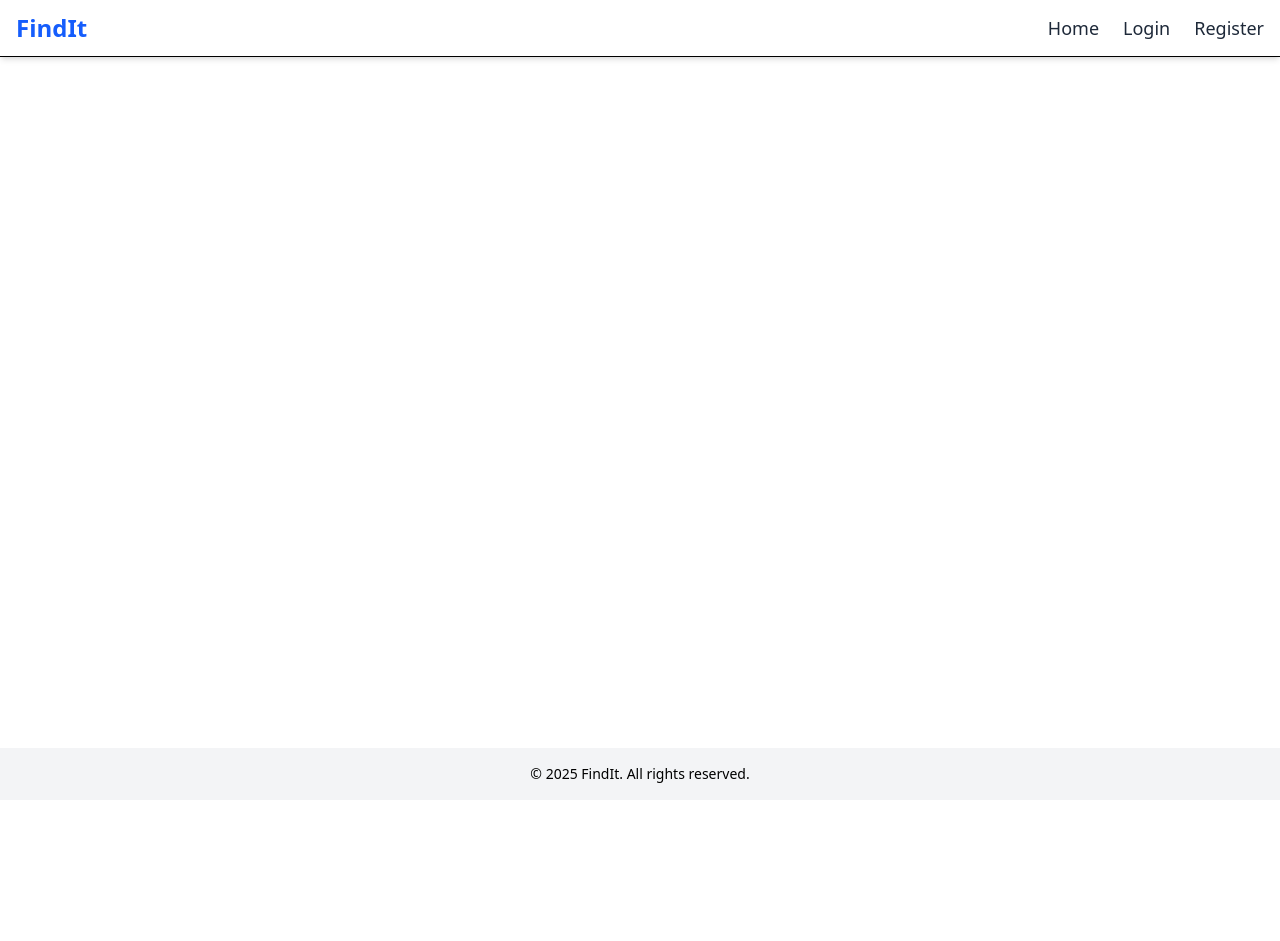
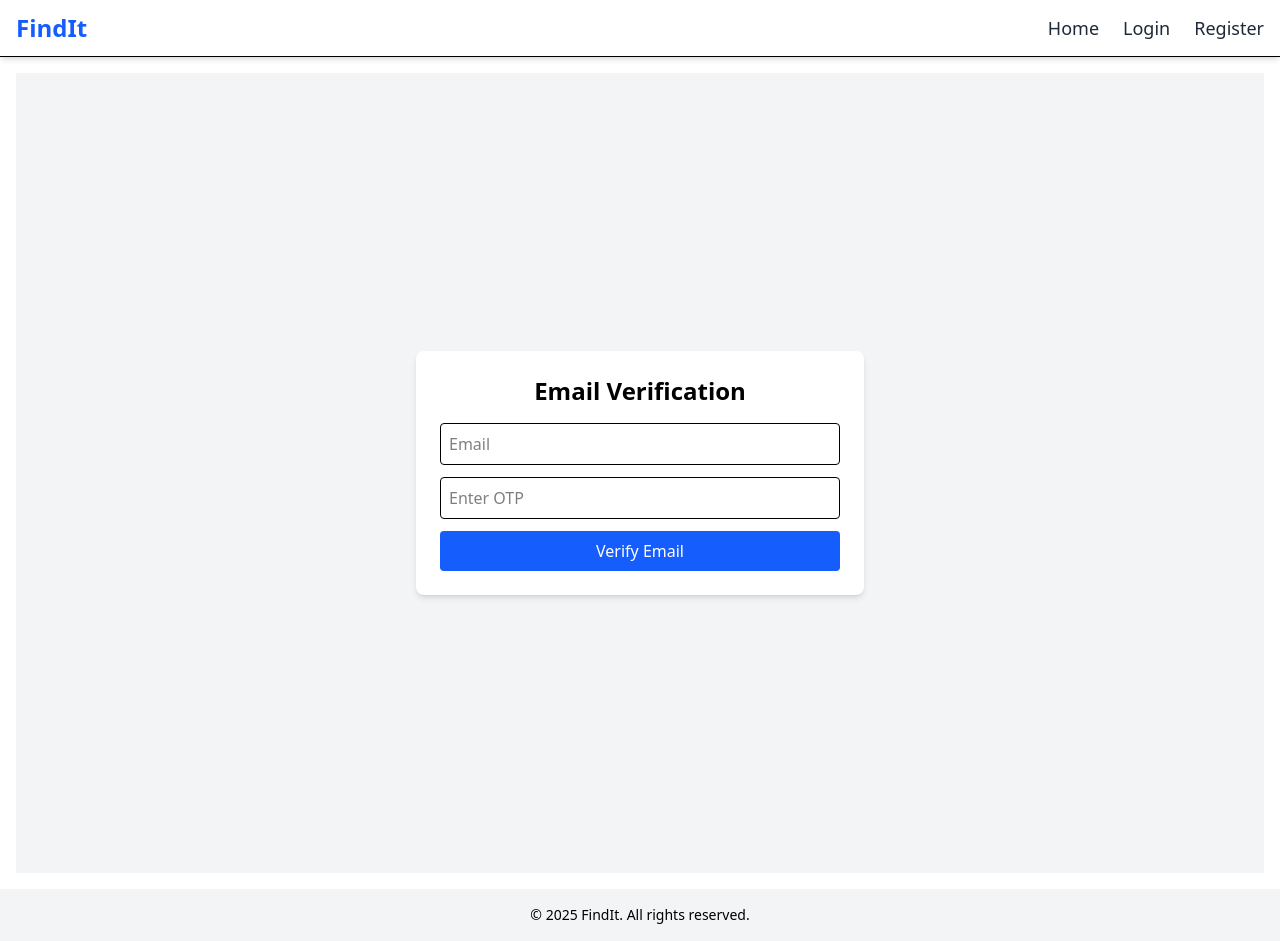
Before and after one commit to Alwalaswarnaraj/findit-frontend, a React (Vite) app: page /verify-email in a window 1280 px wide. Before the commit the page ends 800 px from the top, so only its background shows below. Built offline with nearby package versions, Linux system fonts and the light colour scheme; no server answers.

Commit message:
change: Add email verification component and integrate with registration form changes in the components: - src/components/RegisterForm.jsx - src/components/EmailVerification.jsx - src/App.jsx

```diff
--- a/src/App.jsx
+++ b/src/App.jsx
@@ -18,6 +18,7 @@
 import Conversations from './components/Conversations';
 import ChatPage from './components/ChatPage';
 import UserProfile from './components/UserProfile';
+import EmailVerification from './components/EmailVerification';
 
 
 function App() {
@@ -35,6 +36,7 @@
           <Route path='/lost/item/:id' element={<LostItemDetails/>}/>
           <Route path='/register' element={<RegisterForm/>}/>
           <Route path='/login' element={<LoginForm/>}/>
+          <Route path='/verify-email' element={<EmailVerification/>}/>
           <Route path='/reset-password/:token' element={<ResetPassword/>}/>
           <Route path='/forgot-password' element={<ForgotPassword/>}/>
           <Route path='/conversations' element={<Conversations/>}/>
--- /dev/null
+++ b/src/components/EmailVerification.jsx
@@ -0,0 +1,72 @@
+import React, { useState } from 'react';
+import axios from 'axios';
+
+const EmailVerification = () => {
+  const [email, setEmail] = useState('');
+  const [otp, setOtp] = useState('');
+  const [message, setMessage] = useState('');
+  const [verified, setVerified] = useState(false);
+
+  const handleSubmit = async (e) => {
+    e.preventDefault();
+    setMessage('');
+
+    try {
+      const res = await axios.post('/api/opt/verify-otp', { email, otp }); // Adjust URL if needed
+      setMessage(res.data.message);
+      setVerified(true);
+    } catch (err) {
+      setMessage(err.response?.data?.message || 'Verification failed');
+    }
+  };
+
+  return (
+    <div className="flex justify-center items-center min-h-screen bg-gray-100">
+      <form
+        onSubmit={handleSubmit}
+        className="bg-white p-6 rounded-lg shadow-md w-full max-w-md"
+      >
+        <h2 className="text-2xl font-bold mb-4 text-center">
+          Email Verification
+        </h2>
+
+        <input
+          type="email"
+          className="w-full p-2 border mb-3 rounded"
+          placeholder="Email"
+          value={email}
+          onChange={(e) => setEmail(e.target.value)}
+          required
+        />
+
+        <input
+          type="text"
+          className="w-full p-2 border mb-3 rounded"
+          placeholder="Enter OTP"
+          value={otp}
+          onChange={(e) => setOtp(e.target.value)}
+          required
+        />
+
+        <button
+          type="submit"
+          className="w-full bg-blue-600 text-white py-2 rounded hover:bg-blue-700"
+        >
+          Verify Email
+        </button>
+
+        {message && (
+          <p
+            className={`mt-4 text-center ${
+              verified ? 'text-green-600' : 'text-red-600'
+            }`}
+          >
+            {message}
+          </p>
+        )}
+      </form>
+    </div>
+  );
+};
+
+export default EmailVerification;
--- a/src/components/RegisterForm.jsx
+++ b/src/components/RegisterForm.jsx
@@ -1,9 +1,7 @@
 import React, { useState, useEffect } from 'react';
-import axios from 'axios';
 import { useNavigate } from 'react-router-dom';
 import { toast } from 'react-toastify';
 import api from '../services/api';
-
 
 const Register = () => {
   const navigate = useNavigate();
@@ -13,7 +11,7 @@
     password: '',
     phone: '',
   });
-  const [showPassword, setShowPassword] = useState(false); // 👁 show/hide toggle
+  const [showPassword, setShowPassword] = useState(false);
   const [error, setError] = useState('');
   const [loading, setLoading] = useState(false);
 
@@ -31,9 +29,13 @@
     setError('');
     setLoading(true);
     try {
-      const res = await api.post('/api/users/register', formData);
-      toast.success('Registration successful! Please login.');
-      navigate('/login');
+      await api.post('/api/users/register', formData);
+
+      toast.success('Registration successful! Please check your email for OTP.');
+
+      // Navigate to OTP verification page and pass email
+      navigate('/verify-email', { state: { email: formData.email } });
+
     } catch (err) {
       const message = err.response?.data?.message || 'Registration failed.';
       setError(message);
@@ -77,7 +79,6 @@
           required
         />
 
-        {/* Password with show/hide toggle */}
         <div className="relative">
           <input
             type={showPassword ? 'text' : 'password'}
@@ -123,3 +124,5 @@
 };
 
 export default Register;
+// This code is a React component for a user registration form. It includes fields for the user's name, email, phone number, and password. The password field has a toggle to show/hide the password. Upon submission, it sends a POST request to the server to register the user and navigate to an OTP verification page if successful. It also handles error messages and loading states.
+// The component uses React Router for navigation and react-toastify for notifications. The form is styled with Tailwind CSS classes for a clean and modern look.
```
